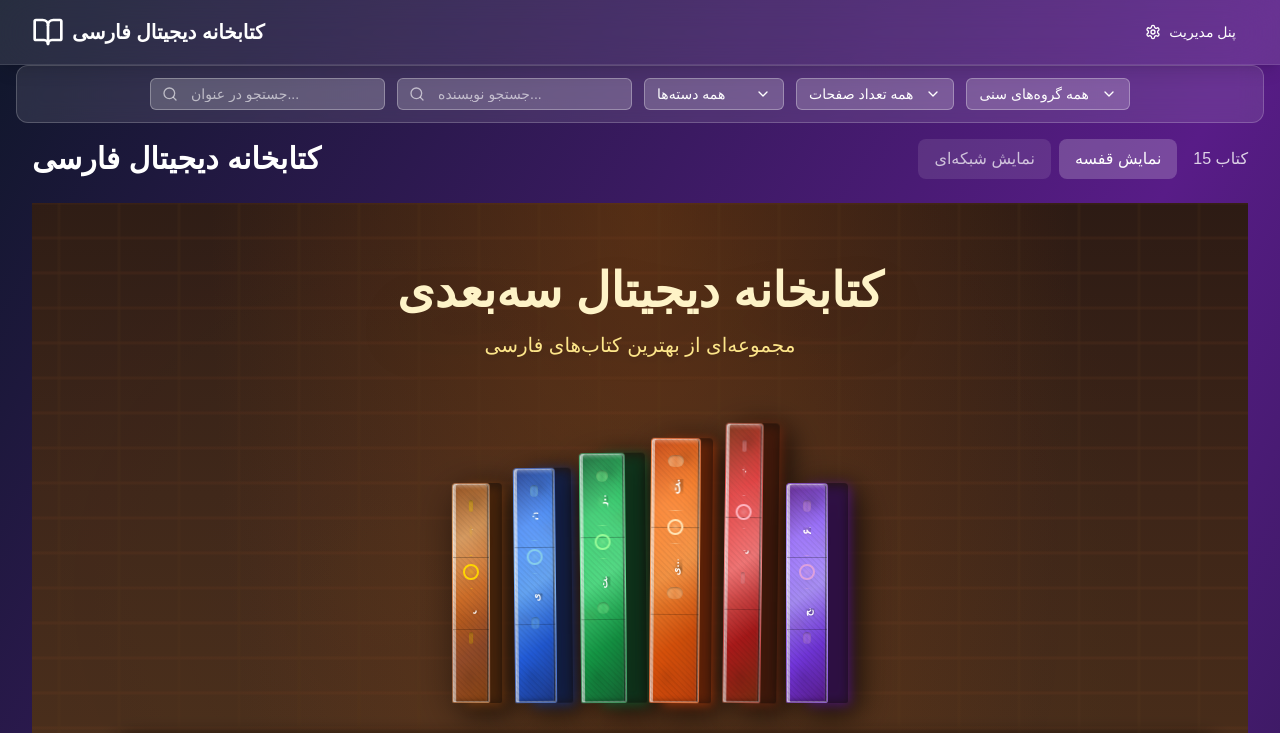
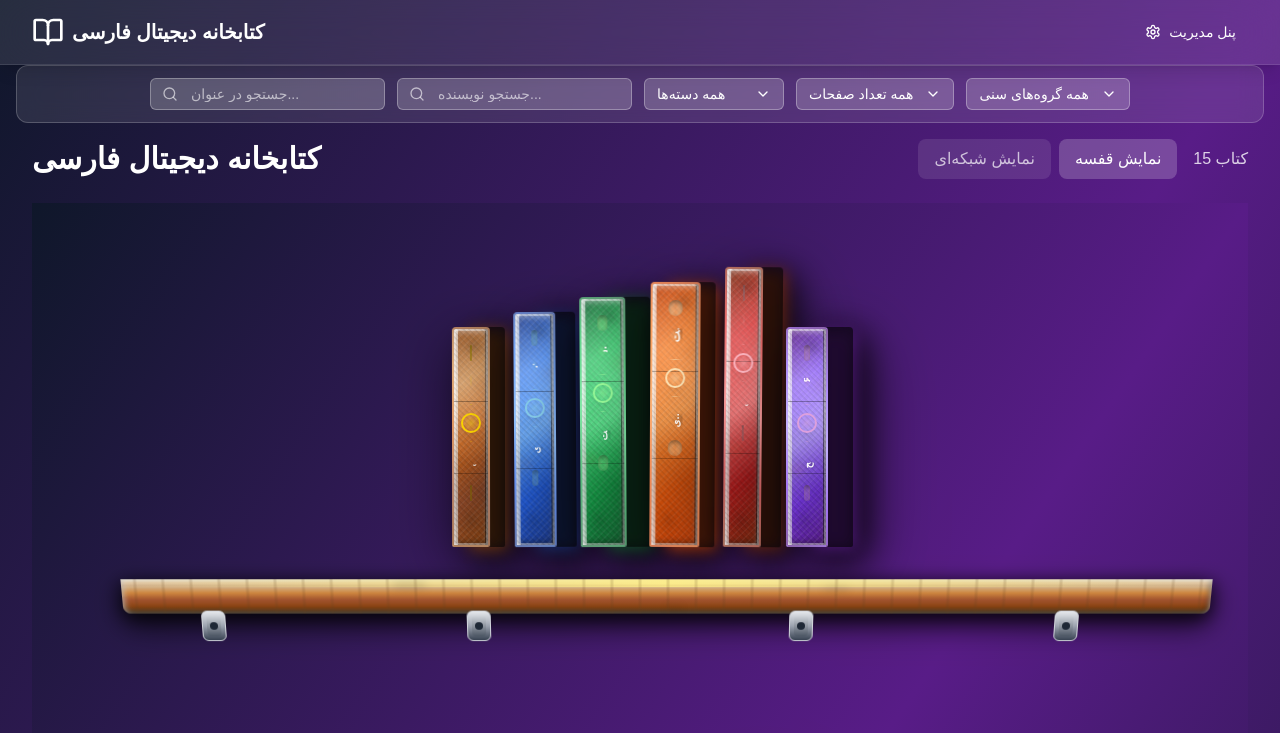
Before and after one commit to nargestabatabaii679/mobile-book-verse-reader, a React (Vite) app: page / in a window 1280 px wide. Shown: the top 733 px of the page. Built offline with nearby package versions, Linux system fonts and the light colour scheme; a web font is replaced by a local one.

Commit message:
Remove 3D title, improve book selection effect
Removed the "کتابخانه دیجیتال سه بعدی" title from the main page, enhanced the book selection effect, improved the 3D appearance of books on the shelf, and removed the brown background.

```diff
--- a/src/components/library/LibraryShelfView.tsx
+++ b/src/components/library/LibraryShelfView.tsx
@@ -73,64 +73,10 @@ export const LibraryShelfView: React.FC<LibraryShelfViewProps> = ({
   return (
     <div className="w-full min-h-screen relative">
       <div
-        className="min-h-screen relative overflow-hidden"
-        style={{
-          background: `
-            radial-gradient(ellipse at top, rgba(139, 69, 19, 0.4) 0%, transparent 50%),
-            linear-gradient(180deg,
-              #2D1B14 0%,
-              #3D2518 15%,
-              #4A2E1A 30%,
-              #5C371E 45%,
-              #6B4023 55%,
-              #5C371E 70%,
-              #4A2E1A 85%,
-              #2D1B14 100%
-            )
-          `,
-        }}
+        className="min-h-screen relative overflow-hidden bg-gradient-to-br from-slate-900 via-purple-900 to-slate-900"
       >
-        {/* Enhanced wood grain texture */}
-        <div
-          className="absolute inset-0 opacity-30"
-          style={{
-            backgroundImage: `
-              repeating-linear-gradient(
-                90deg,
-                transparent,
-                transparent 25px,
-                rgba(101, 67, 33, 0.4) 26px,
-                rgba(101, 67, 33, 0.4) 28px,
-                transparent 29px,
-                transparent 60px
-              ),
-              repeating-linear-gradient(
-                0deg,
-                transparent,
-                transparent 12px,
-                rgba(160, 82, 45, 0.3) 13px,
-                rgba(160, 82, 45, 0.3) 15px,
-                transparent 16px,
-                transparent 35px
-              ),
-              radial-gradient(circle at 30% 20%, rgba(210, 180, 140, 0.1) 0%, transparent 50%),
-              radial-gradient(circle at 70% 80%, rgba(222, 184, 135, 0.1) 0%, transparent 50%)
-            `
-          }}
-        />
-
-        {/* Main title */}
-        <div className="text-center py-16 relative z-10">
-          <h1 className="text-5xl font-bold text-amber-100 drop-shadow-2xl">
-            کتابخانه دیجیتال سه‌بعدی
-          </h1>
-          <p className="text-xl text-amber-200 mt-4 drop-shadow-lg">
-            مجموعه‌ای از بهترین کتاب‌های فارسی
-          </p>
-        </div>
-
         {/* Enhanced Bookshelves */}
-        <div className="space-y-40 px-8 pb-20">
+        <div className="space-y-40 px-8 pb-20 pt-16">
           {shelves.map((shelf, shelfIndex) => (
             <div key={shelfIndex} className="relative">
               <div className="relative mx-auto perspective-1000" style={{ width: '90%', maxWidth: '1200px' }}>
@@ -143,58 +89,65 @@ export const LibraryShelfView: React.FC<LibraryShelfViewProps> = ({
                   {shelf.map((book, bookIndex) => {
                     const height = 220 + (bookIndex % 5) * 15;
                     const width = 38 + (bookIndex % 4) * 4;
-                    const thickness = 12 + (bookIndex % 3) * 4;
-                    const tilt = (Math.random() - 0.5) * 3;
-                    const lean = (Math.random() - 0.5) * 1.5;
+                    const thickness = 15 + (bookIndex % 3) * 5;
+                    const tilt = (Math.random() - 0.5) * 2;
+                    const lean = (Math.random() - 0.5) * 1;
                     const bookStyle = getBookStyle(shelfIndex * booksPerShelf + bookIndex);
 
                     return (
                       <div
                         key={book.id}
-                        className="group cursor-pointer transition-all duration-700 hover:scale-110 hover:-translate-y-6 hover:rotate-1 hover:z-50 relative"
+                        className="group cursor-pointer transition-all duration-700 hover:scale-110 hover:-translate-y-8 hover:rotate-1 hover:z-50 relative"
                         style={{
                           width: `${width}px`,
                           height: `${height}px`,
-                          transform: `rotateY(${tilt}deg) rotateZ(${lean}deg) perspective(1500px)`,
+                          transform: `rotateY(${tilt}deg) rotateZ(${lean}deg) perspective(2000px)`,
                           transformStyle: 'preserve-3d',
-                          filter: 'drop-shadow(0 10px 20px rgba(0,0,0,0.4))'
+                          filter: 'drop-shadow(0 15px 30px rgba(0,0,0,0.6))'
                         }}
                         onClick={() => onSelectBook(book)}
                       >
-                        {/* Enhanced Book Structure */}
+                        {/* Enhanced Book Structure with better 3D */}
                         <div
-                          className="relative w-full h-full transition-all duration-700 group-hover:brightness-110"
+                          className="relative w-full h-full transition-all duration-700 group-hover:brightness-125 group-hover:shadow-2xl"
                           style={{
                             background: bookStyle.spine,
                             borderRadius: '4px 4px 2px 2px',
                             boxShadow: `
-                              ${thickness}px 0 0 rgba(0,0,0,0.4),
-                              ${thickness + 2}px 2px 12px ${bookStyle.shadow},
-                              ${thickness + 6}px 6px 24px rgba(0,0,0,0.5),
-                              ${thickness + 8}px 8px 32px rgba(0,0,0,0.3),
-                              inset 0 0 0 1px rgba(255,255,255,0.3),
-                              inset 3px 0 0 rgba(255,255,255,0.5),
-                              inset -2px 0 0 rgba(0,0,0,0.4),
-                              inset 0 2px 4px rgba(255,255,255,0.4),
-                              inset 0 -2px 4px rgba(0,0,0,0.3)
+                              ${thickness}px 0 0 rgba(0,0,0,0.6),
+                              ${thickness + 3}px 3px 15px ${bookStyle.shadow},
+                              ${thickness + 8}px 8px 30px rgba(0,0,0,0.7),
+                              ${thickness + 12}px 12px 40px rgba(0,0,0,0.4),
+                              inset 0 0 0 2px rgba(255,255,255,0.4),
+                              inset 4px 0 0 rgba(255,255,255,0.6),
+                              inset -3px 0 0 rgba(0,0,0,0.5),
+                              inset 0 3px 6px rgba(255,255,255,0.5),
+                              inset 0 -3px 6px rgba(0,0,0,0.4)
                             `,
-                            border: '1px solid rgba(255,255,255,0.2)',
+                            border: '2px solid rgba(255,255,255,0.3)',
                             position: 'relative'
                           }}
                         >
                           {/* Enhanced leather texture overlay */}
                           <div
-                            className="absolute inset-0 opacity-60 rounded"
+                            className="absolute inset-0 opacity-70 rounded"
                             style={{
                               background: `
-                                radial-gradient(circle at 25% 25%, rgba(255,255,255,0.3) 0%, transparent 50%),
-                                radial-gradient(circle at 75% 75%, rgba(0,0,0,0.2) 0%, transparent 50%),
+                                radial-gradient(circle at 25% 25%, rgba(255,255,255,0.4) 0%, transparent 50%),
+                                radial-gradient(circle at 75% 75%, rgba(0,0,0,0.3) 0%, transparent 50%),
                                 repeating-linear-gradient(
                                   45deg,
                                   transparent,
                                   transparent 2px,
-                                  rgba(0,0,0,0.1) 3px,
-                                  rgba(0,0,0,0.1) 4px
+                                  rgba(0,0,0,0.15) 3px,
+                                  rgba(0,0,0,0.15) 4px
+                                ),
+                                repeating-linear-gradient(
+                                  135deg,
+                                  transparent,
+                                  transparent 3px,
+                                  rgba(255,255,255,0.1) 4px,
+                                  rgba(255,255,255,0.1) 5px
                                 )
                               `
                             }}
@@ -204,10 +157,10 @@ export const LibraryShelfView: React.FC<LibraryShelfViewProps> = ({
                           <div className="absolute inset-0 p-4 flex flex-col justify-between text-white relative z-10">
                             {/* Top decorative element */}
                             <div
-                              className="w-full h-3 rounded-full mb-3 shadow-inner"
+                              className="w-full h-4 rounded-full mb-3 shadow-inner"
                               style={{
-                                background: `linear-gradient(90deg, ${bookStyle.accent}80, ${bookStyle.accent}40, ${bookStyle.accent}80)`,
-                                boxShadow: 'inset 0 1px 2px rgba(0,0,0,0.3)'
+                                background: `linear-gradient(90deg, ${bookStyle.accent}90, ${bookStyle.accent}50, ${bookStyle.accent}90)`,
+                                boxShadow: 'inset 0 2px 4px rgba(0,0,0,0.4)'
                               }}
                             />
 
@@ -216,7 +169,7 @@ export const LibraryShelfView: React.FC<LibraryShelfViewProps> = ({
                               className="text-center font-bold leading-tight overflow-hidden flex-1 flex items-center justify-center relative"
                               style={{
                                 fontSize: '12px',
-                                textShadow: '3px 3px 6px rgba(0,0,0,0.9)',
+                                textShadow: '4px 4px 8px rgba(0,0,0,0.9)',
                                 color: '#ffffff',
                                 fontWeight: 'bold'
                               }}
@@ -226,7 +179,7 @@ export const LibraryShelfView: React.FC<LibraryShelfViewProps> = ({
                               </div>
                               {/* Title background glow */}
                               <div
-                                className="absolute inset-0 rounded opacity-20"
+                                className="absolute inset-0 rounded opacity-25"
                                 style={{ background: `radial-gradient(ellipse, ${bookStyle.accent} 0%, transparent 70%)` }}
                               />
                             </div>
@@ -235,18 +188,18 @@ export const LibraryShelfView: React.FC<LibraryShelfViewProps> = ({
                             <div className="flex flex-col space-y-2 items-center my-4 relative">
                               <div
                                 className="w-full h-px"
-                                style={{ background: `linear-gradient(90deg, transparent, ${bookStyle.accent}80, transparent)` }}
+                                style={{ background: `linear-gradient(90deg, transparent, ${bookStyle.accent}90, transparent)` }}
                               />
                               <div
-                                className="w-4 h-4 rounded-full border-2 shadow-lg"
+                                className="w-5 h-5 rounded-full border-2 shadow-lg"
                                 style={{
                                   borderColor: bookStyle.accent,
-                                  background: `radial-gradient(circle, ${bookStyle.accent}60 0%, transparent 70%)`
+                                  background: `radial-gradient(circle, ${bookStyle.accent}70 0%, transparent 70%)`
                                 }}
                               />
                               <div
                                 className="w-3/4 h-px"
-                                style={{ background: `linear-gradient(90deg, transparent, ${bookStyle.accent}60, transparent)` }}
+                                style={{ background: `linear-gradient(90deg, transparent, ${bookStyle.accent}70, transparent)` }}
                               />
                             </div>
 
@@ -255,7 +208,7 @@ export const LibraryShelfView: React.FC<LibraryShelfViewProps> = ({
                               className="text-center opacity-95 flex items-center justify-center relative"
                               style={{
                                 fontSize: '10px',
-                                textShadow: '2px 2px 4px rgba(0,0,0,0.8)',
+                                textShadow: '3px 3px 6px rgba(0,0,0,0.8)',
                                 fontWeight: '600'
                               }}
                             >
@@ -266,24 +219,24 @@ export const LibraryShelfView: React.FC<LibraryShelfViewProps> = ({
 
                             {/* Bottom decorative element */}
                             <div
-                              className="w-full h-3 rounded-full mt-3 shadow-inner"
+                              className="w-full h-4 rounded-full mt-3 shadow-inner"
                               style={{
-                                background: `linear-gradient(90deg, ${bookStyle.accent}60, ${bookStyle.accent}30, ${bookStyle.accent}60)`,
-                                boxShadow: 'inset 0 1px 2px rgba(0,0,0,0.3)'
+                                background: `linear-gradient(90deg, ${bookStyle.accent}70, ${bookStyle.accent}40, ${bookStyle.accent}70)`,
+                                boxShadow: 'inset 0 2px 4px rgba(0,0,0,0.4)'
                               }}
                             />
                           </div>
 
-                          {/* Enhanced 3D edges */}
+                          {/* Enhanced 3D edges with better depth */}
                           <div
                             className="absolute top-0 right-0 h-full"
                             style={{
                               width: `${thickness}px`,
-                              background: `linear-gradient(90deg, rgba(0,0,0,0.5) 0%, rgba(255,255,255,0.2) 30%, rgba(0,0,0,0.3) 70%, rgba(0,0,0,0.7) 100%)`,
+                              background: `linear-gradient(90deg, rgba(0,0,0,0.6) 0%, rgba(255,255,255,0.3) 20%, rgba(0,0,0,0.2) 40%, rgba(255,255,255,0.2) 60%, rgba(0,0,0,0.4) 80%, rgba(0,0,0,0.8) 100%)`,
                               transform: 'rotateY(90deg)',
                               transformOrigin: 'left center',
                               borderRadius: '0 4px 2px 0',
-                              boxShadow: 'inset 1px 0 2px rgba(255,255,255,0.3)'
+                              boxShadow: 'inset 2px 0 4px rgba(255,255,255,0.4), inset -2px 0 4px rgba(0,0,0,0.3)'
                             }}
                           />
 
@@ -291,31 +244,38 @@ export const LibraryShelfView: React.FC<LibraryShelfViewProps> = ({
                             className="absolute top-0 left-0 w-full"
                             style={{
                               height: `${thickness}px`,
-                              background: `linear-gradient(180deg, rgba(255,255,255,0.4) 0%, rgba(0,0,0,0.2) 50%, rgba(0,0,0,0.4) 100%)`,
+                              background: `linear-gradient(180deg, rgba(255,255,255,0.5) 0%, rgba(0,0,0,0.1) 30%, rgba(255,255,255,0.2) 50%, rgba(0,0,0,0.3) 80%, rgba(0,0,0,0.5) 100%)`,
                               transform: 'rotateX(90deg)',
                               transformOrigin: 'bottom center',
                               borderRadius: '4px 4px 0 0',
-                              boxShadow: 'inset 0 1px 2px rgba(255,255,255,0.4)'
+                              boxShadow: 'inset 0 2px 4px rgba(255,255,255,0.5), inset 0 -2px 4px rgba(0,0,0,0.3)'
                             }}
                           />
 
                           {/* Enhanced wear and aging effects */}
                           <div className="absolute inset-0 pointer-events-none">
-                            <div className="absolute top-3 right-2 w-3 h-3 bg-black/15 rounded-full blur-sm"></div>
-                            <div className="absolute bottom-4 left-3 w-2 h-4 bg-black/10 rounded blur-sm"></div>
-                            <div className="absolute top-1/3 left-0 right-0 h-px bg-black/25"></div>
-                            <div className="absolute top-2/3 left-0 right-0 h-px bg-black/20"></div>
+                            <div className="absolute top-3 right-2 w-3 h-3 bg-black/20 rounded-full blur-sm"></div>
+                            <div className="absolute bottom-4 left-3 w-2 h-4 bg-black/15 rounded blur-sm"></div>
+                            <div className="absolute top-1/3 left-0 right-0 h-px bg-black/30"></div>
+                            <div className="absolute top-2/3 left-0 right-0 h-px bg-black/25"></div>
 
                             {/* Aging spots */}
-                            <div className="absolute top-1/4 right-1 w-1 h-1 bg-amber-800/30 rounded-full blur-sm"></div>
-                            <div className="absolute bottom-1/3 left-2 w-1 h-2 bg-amber-700/20 rounded blur-sm"></div>
+                            <div className="absolute top-1/4 right-1 w-1 h-1 bg-amber-800/40 rounded-full blur-sm"></div>
+                            <div className="absolute bottom-1/3 left-2 w-1 h-2 bg-amber-700/30 rounded blur-sm"></div>
                           </div>
 
-                          {/* Enhanced shimmer effect on hover */}
-                          <div className="absolute inset-0 opacity-0 group-hover:opacity-100 transition-opacity duration-500 pointer-events-none">
+                          {/* Enhanced selection glow effect */}
+                          <div className="absolute inset-0 opacity-0 group-hover:opacity-100 transition-all duration-500 pointer-events-none">
                             <div
-                              className="absolute inset-0 bg-gradient-to-r from-transparent via-white/20 to-transparent transform -skew-x-12 animate-pulse"
-                              style={{ animation: 'shimmer 2s infinite' }}
+                              className="absolute inset-0 rounded"
+                              style={{
+                                background: `radial-gradient(ellipse at center, ${bookStyle.accent}40 0%, ${bookStyle.accent}20 30%, transparent 70%)`,
+                                boxShadow: `0 0 30px ${bookStyle.accent}60, inset 0 0 20px ${bookStyle.accent}30`
+                              }}
+                            />
+                            <div
+                              className="absolute inset-0 bg-gradient-to-r from-transparent via-white/30 to-transparent transform -skew-x-12"
+                              style={{ animation: 'shimmer 1.5s ease-in-out' }}
                             />
                           </div>
                         </div>
```
